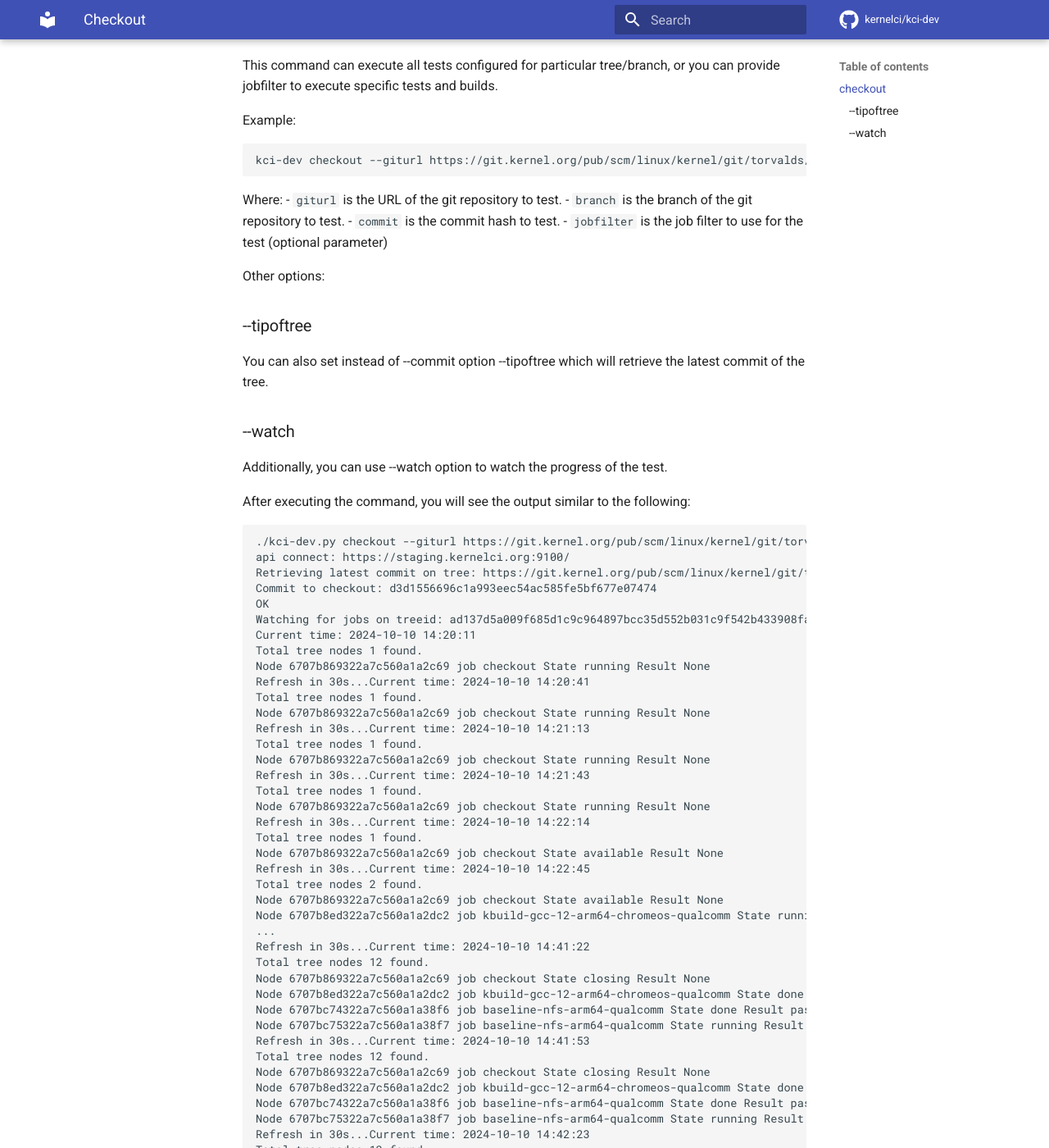
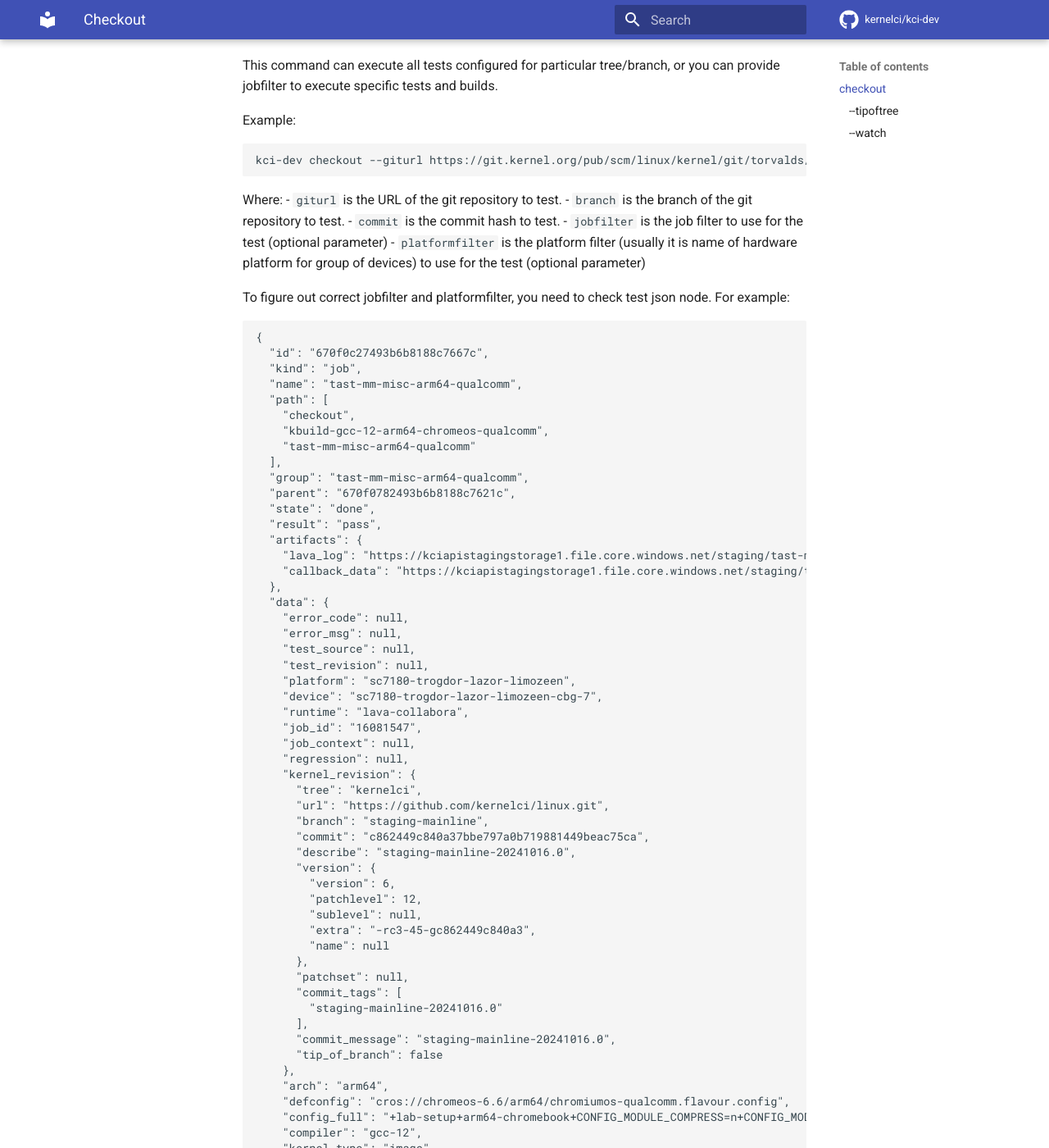
Before and after one commit to kernelci/kci-dev, an MkDocs documentation site: the page built from docs/checkout.md, in a window 1280 px wide and 1400 px high, scrolled down 356 px. Shown: the whole window at 82% size. Built offline with MkDocs 1.6.1 and Material for MkDocs 9.7.7, drawn with Linux system fonts in a browser that asks for light colours; comment, search, counter and statistics services are not loaded; some of the changed text lies outside the part shown.

Commit message:
feat(checkout.md): Add documentation for platformfilter and extend more
Add new feature documentation and extend documentation with example how
to figure out jobfilter and platformfilter.

Signed-off-by: Denys Fedoryshchenko <denys.f@collabora.com>

````diff
--- a/docs/checkout.md
+++ b/docs/checkout.md
@@ -17,7 +17,82 @@ Where:
 - `branch` is the branch of the git repository to test.
 - `commit` is the commit hash to test.
 - `jobfilter` is the job filter to use for the test (optional parameter)
+- `platformfilter` is the platform filter (usually it is name of hardware platform for group of devices) to use for the test (optional parameter)
 
+To figure out correct jobfilter and platformfilter, you need to check test json node. For example:
+```json
+{
+  "id": "670f0c27493b6b8188c7667c",
+  "kind": "job",
+  "name": "tast-mm-misc-arm64-qualcomm",
+  "path": [
+    "checkout",
+    "kbuild-gcc-12-arm64-chromeos-qualcomm",
+    "tast-mm-misc-arm64-qualcomm"
+  ],
+  "group": "tast-mm-misc-arm64-qualcomm",
+  "parent": "670f0782493b6b8188c7621c",
+  "state": "done",
+  "result": "pass",
+  "artifacts": {
+    "lava_log": "https://kciapistagingstorage1.file.core.windows.net/staging/tast-mm-misc-arm64-qualcomm-670f0c27493b6b8188c7667c/log.txt.gz?sv=2022-11-02&ss=f&srt=sco&sp=r&se=2024-10-17T19:19:12Z&st=2023-10-17T11:19:12Z&spr=https&sig=sLmFlvZHXRrZsSGubsDUIvTiv%2BtzgDq6vALfkrtWnv8%3D",
+    "callback_data": "https://kciapistagingstorage1.file.core.windows.net/staging/tast-mm-misc-arm64-qualcomm-670f0c27493b6b8188c7667c/lava_callback.json.gz?sv=2022-11-02&ss=f&srt=sco&sp=r&se=2024-10-17T19:19:12Z&st=2023-10-17T11:19:12Z&spr=https&sig=sLmFlvZHXRrZsSGubsDUIvTiv%2BtzgDq6vALfkrtWnv8%3D"
+  },
+  "data": {
+    "error_code": null,
+    "error_msg": null,
+    "test_source": null,
+    "test_revision": null,
+    "platform": "sc7180-trogdor-lazor-limozeen",
+    "device": "sc7180-trogdor-lazor-limozeen-cbg-7",
+    "runtime": "lava-collabora",
+    "job_id": "16081547",
+    "job_context": null,
+    "regression": null,
+    "kernel_revision": {
+      "tree": "kernelci",
+      "url": "https://github.com/kernelci/linux.git",
+      "branch": "staging-mainline",
+      "commit": "c862449c840a37bbe797a0b719881449beac75ca",
+      "describe": "staging-mainline-20241016.0",
+      "version": {
+        "version": 6,
+        "patchlevel": 12,
+        "sublevel": null,
+        "extra": "-rc3-45-gc862449c840a3",
+        "name": null
+      },
+      "patchset": null,
+      "commit_tags": [
+        "staging-mainline-20241016.0"
+      ],
+      "commit_message": "staging-mainline-20241016.0",
+      "tip_of_branch": false
+    },
+    "arch": "arm64",
+    "defconfig": "cros://chromeos-6.6/arm64/chromiumos-qualcomm.flavour.config",
+    "config_full": "+lab-setup+arm64-chromebook+CONFIG_MODULE_COMPRESS=n+CONFIG_MODULE_COMPRESS_NONE=y",
+    "compiler": "gcc-12",
+    "kernel_type": "image"
+  },
+  "debug": null,
+  "jobfilter": null,
+  "platform_filter": null,
+  "created": "2024-10-16T00:43:19.079000",
+  "updated": "2024-10-16T02:22:58.113000",
+  "timeout": "2024-10-16T06:43:19.079000",
+  "holdoff": null,
+  "owner": "staging.kernelci.org",
+  "submitter": "service:pipeline",
+  "treeid": "f53af2a7273aed52629647124c95e8ddc79a317b93bced2ee36837bde03d88af",
+  "user_groups": []
+}
+```
+
+In this example, the jobfilter is `tast-mm-misc-arm64-qualcomm` for test, if you look into path, you can figure out also build job named and the platformfilter is `kbuild-gcc-12-arm64-chromeos-qualcomm` and in data/platform: `sc7180-trogdor-lazor-limozeen`. So complete command to test this job would be:
+```sh
+kci-dev checkout --giturl https://github.com/kernelci/linux.git --branch staging-mainline --commit c862449c840a37bbe797a0b719881449beac75ca --jobfilter tast-mm-misc-arm64-qualcomm --jobfilter kbuild-gcc-12-arm64-chromeos-qualcomm --platformfilter sc7180-trogdor-lazor-limozeen
+```
 
 Other options:
 
````
